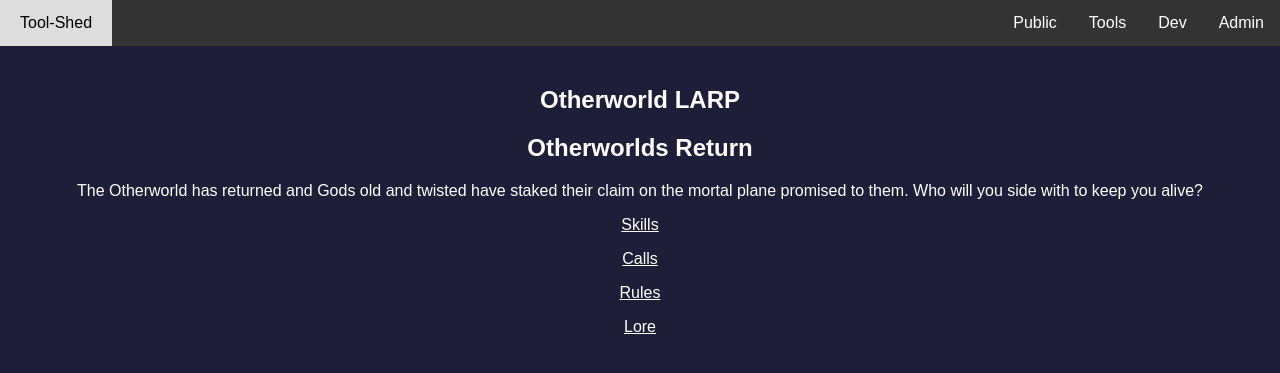
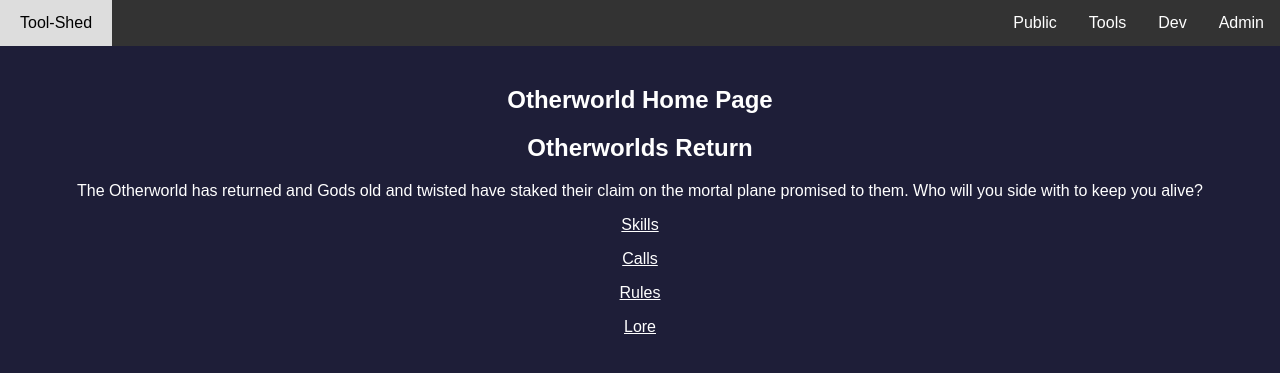
Before and after one commit to KikiUnique/KikiUnique.github.io, a Jekyll site: the page built from docs/index.md, in a window 1280 px wide. Shown: the top 373 px of the page. Built offline with Jekyll 4.4.1, drawn with Linux system fonts in a browser that asks for light colours; the repository's description, which GitHub fills in, is left out.

Commit message:
Check page variables

```diff
--- a/docs/_layouts/default.html
+++ b/docs/_layouts/default.html
@@ -19,7 +19,7 @@
 
     <section>
         <div id="title">
-            <h1>{{ site.title | default: site.github.repository_name }}</h1>
+            <h1>{{ page.title | default: site.github.repository_name }}</h1>
             <p>{{ site.tagline | default: site.description | default: site.github.project_tagline }}</p>
         </div>
 
```
